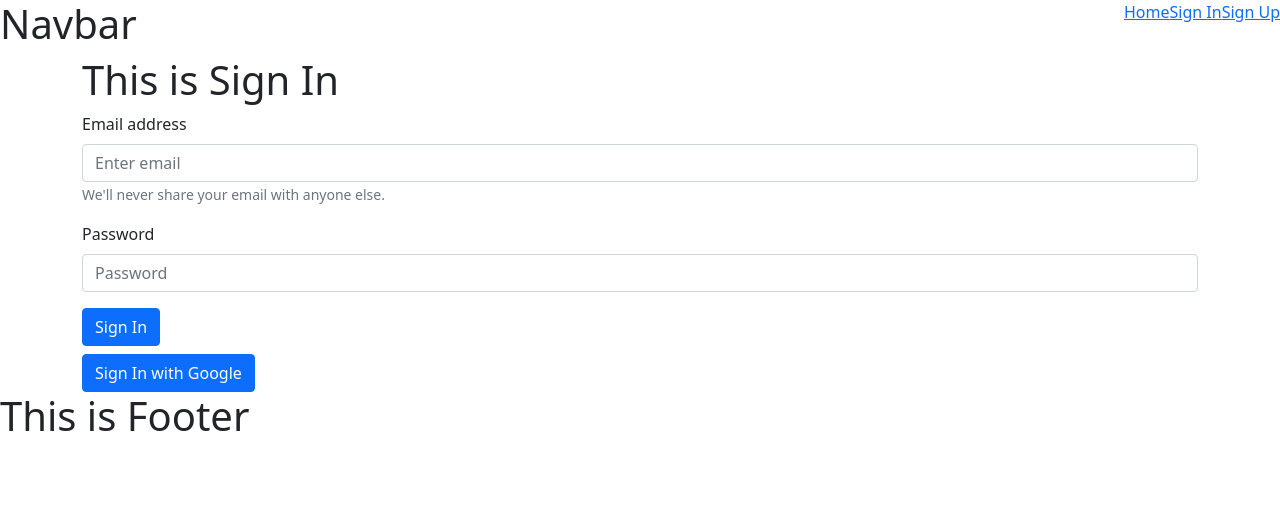
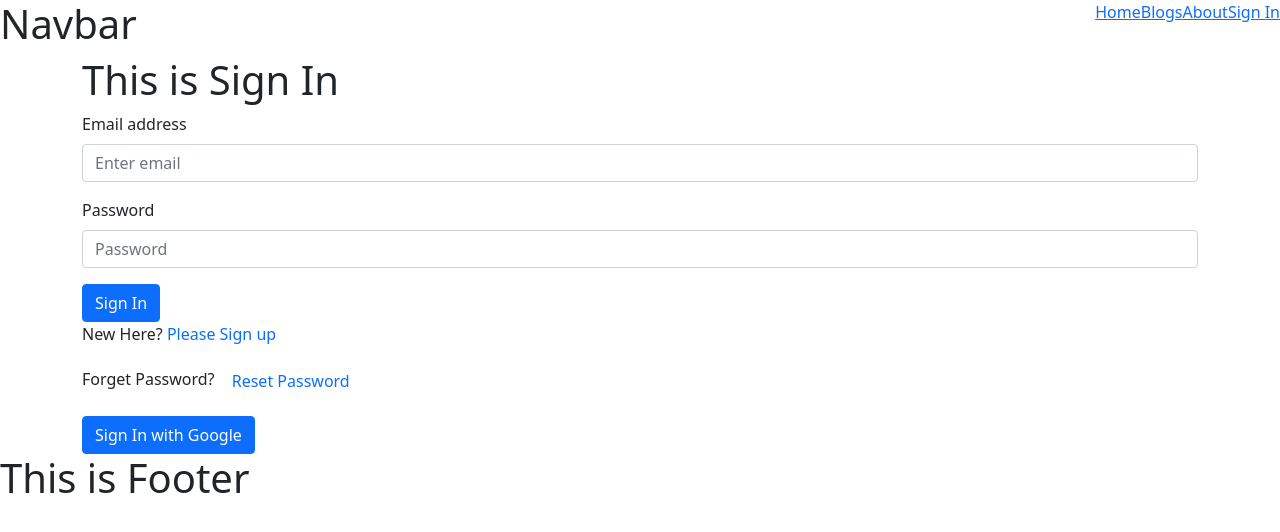
Before and after one commit to anwar-7/independent-service-provider-anwarul1, a React (Create React App) app: page /signin in a window 1280 px wide. Shown: the top 532 px of the page. Built offline with nearby package versions, Linux system fonts and the light colour scheme; no server answers.

Commit message:
update work and wathiethication sistem is complite

```diff
--- a/src/App.js
+++ b/src/App.js
@@ -9,6 +9,8 @@ import 'bootstrap/dist/css/bootstrap.min.css';
 import SignUp from './components/SignUp/SignUp';
 import CheckOut from './components/CheckOut/CheckOut';
 import RequireAuth from './components/RequireAuth/RequireAuth';
+import Blogs from './components/Blogs/Blogs';
+import About from './components/About/About';
 
 function App() {
   return (
@@ -17,6 +19,8 @@ function App() {
       <Routes>
         <Route path="/" element={<Home />} />
         <Route path="/home" element={<Home />} />
+        <Route path="/blogs" element={<Blogs />} />
+        <Route path="/about" element={<About />} />
         <Route path="/signin" element={<SignIn />} />
         <Route path="/signup" element={<SignUp />} />
         <Route
--- /dev/null
+++ b/src/components/About/About.js
@@ -0,0 +1,12 @@
+import React from 'react';
+import './About.css';
+
+const About = () => {
+  return (
+    <div>
+      <h1>This is my About Page....!!!!</h1>
+    </div>
+  );
+};
+
+export default About;
--- /dev/null
+++ b/src/components/Blogs/Blogs.js
@@ -0,0 +1,12 @@
+import React from 'react';
+import './Blogs.css';
+
+const Blogs = () => {
+  return (
+    <div>
+      <h1>This is my Blogs post</h1>
+    </div>
+  );
+};
+
+export default Blogs;
--- a/src/components/Navbar/Navbar.js
+++ b/src/components/Navbar/Navbar.js
@@ -22,6 +22,18 @@ const Navbar = () => {
         >
           Home
         </NavLink>
+        <NavLink
+          className={({ isActive }) => (isActive ? 'active-link' : 'link')}
+          to="/blogs"
+        >
+          Blogs
+        </NavLink>
+        <NavLink
+          className={({ isActive }) => (isActive ? 'active-link' : 'link')}
+          to="/about"
+        >
+          About
+        </NavLink>
         {user ? (
           <Button onClick={() => signOut(auth, navigate('/'))}>Sign Out</Button>
         ) : (
@@ -32,12 +44,12 @@ const Navbar = () => {
             Sign In
           </NavLink>
         )}
-        <NavLink
+        {/* <NavLink
           className={({ isActive }) => (isActive ? 'active-link' : 'link')}
           to="/signup"
         >
           Sign Up
-        </NavLink>
+        </NavLink> */}
       </div>
     </div>
   );
--- a/src/components/Signin/Signin.js
+++ b/src/components/Signin/Signin.js
@@ -1,12 +1,13 @@
 import React, { useEffect, useState } from 'react';
 import { Button, Form } from 'react-bootstrap';
 import {
+  useSendPasswordResetEmail,
   useSignInWithEmailAndPassword,
   useSignInWithGoogle,
 } from 'react-firebase-hooks/auth';
 import auth from '../../firebase.init';
 import './SignIn.css';
-import { useLocation, useNavigate } from 'react-router-dom';
+import { Link, useLocation, useNavigate } from 'react-router-dom';
 
 const SignIn = () => {
   const [userInfo, setUserInfo] = useState({
@@ -30,6 +31,8 @@ const SignIn = () => {
 
   // console.log(googleError);
 
+  const [sendPasswordResetEmail, sending] = useSendPasswordResetEmail(auth);
+
   const handleEmailChange = (e) => {
     const emailRegex = /\S+@\S+\.\S+/;
     const validEmail = emailRegex.test(e.target.value);
@@ -46,8 +49,10 @@ const SignIn = () => {
     const validPassword = passwordRegex.test(e.target.value);
     if (validPassword) {
       setUserInfo({ ...userInfo, password: e.target.value });
+      setError({ ...error, password: '' });
     } else {
       setError({ ...error, password: 'Please provide 6 digit' });
+      setUserInfo({ ...userInfo, password: '' });
     }
   };
 
@@ -81,10 +86,11 @@ const SignIn = () => {
               onChange={handleEmailChange}
               type="email"
               placeholder="Enter email"
+              required
             />
-            <Form.Text className="text-muted">
-              We'll never share your email with anyone else.
-            </Form.Text>
+            {error?.email && (
+              <p className="error-message text-danger">{error.email}</p>
+            )}
           </Form.Group>
 
           <Form.Group className="mb-3" controlId="formBasicPassword">
@@ -94,7 +100,11 @@ const SignIn = () => {
               onChange={handlePasswordChange}
               type="password"
               placeholder="Password"
+              required
             />
+            {error?.password && (
+              <p className="error-message text-danger">{error.password}</p>
+            )}
           </Form.Group>
           {/* <Form.Group className="mb-3" controlId="formBasicCheckbox">
             <Form.Check type="checkbox" label="Check me out" />
@@ -103,6 +113,25 @@ const SignIn = () => {
             Sign In
           </Button>
         </Form>
+        <p>
+          New Here?{' '}
+          <Link
+            to="/signup"
+            className="text-primary pe-auto text-decoration-none"
+            onClick={() => navigate('/signup')}
+          >
+            Please Sign up
+          </Link>{' '}
+        </p>
+        <p>
+          Forget Password?{' '}
+          <button
+            className="btn btn-link text-primary pe-auto text-decoration-none"
+            onClick={() => sendPasswordResetEmail(userInfo.email)}
+          >
+            Reset Password
+          </button>{' '}
+        </p>
         {/* google sign in field  */}
         <div className="google mt-2">
           <Button
--- a/src/components/Signup/Signup.js
+++ b/src/components/Signup/Signup.js
@@ -6,7 +6,7 @@ import {
   useSignInWithGoogle,
 } from 'react-firebase-hooks/auth';
 import auth from '../../firebase.init';
-import { useLocation, useNavigate } from 'react-router-dom';
+import { Link, useLocation, useNavigate } from 'react-router-dom';
 
 const SignUp = () => {
   const [userInfo, setUserInfo] = useState({
@@ -17,17 +17,18 @@ const SignUp = () => {
   const [error, setError] = useState({
     email: '',
     password: '',
+    confirmPassword: '',
   });
 
   const [createUserWithEmailAndPassword, user, loading, hookError] =
     useCreateUserWithEmailAndPassword(auth, { sendEmailVerification: true });
   // , { sendEmailVerification: true }
-  console.log(hookError);
+  // console.log(hookError);
 
   const [signInWithGoogle, googleUser, googleLoading, googleError] =
     useSignInWithGoogle(auth);
 
-  console.log(googleError);
+  // console.log(googleError);
 
   const handleEmailChange = (e) => {
     const emailRegex = /\S+@\S+\.\S+/;
@@ -57,9 +58,9 @@ const SignUp = () => {
   const handleConfirmPassword = (e) => {
     if (e.target.value === userInfo.password) {
       setUserInfo({ ...userInfo, confirmPassword: e.target.value });
-      setError({ ...error, password: '' });
+      setError({ ...error, confirmPassword: '' });
     } else {
-      setError({ ...error, password: "Password don't match" });
+      setError({ ...error, confirmPassword: "Password don't match" });
       setUserInfo({ ...userInfo, confirmPassword: '' });
     }
   };
@@ -76,6 +77,7 @@ const SignUp = () => {
   useEffect(() => {
     if (user || googleUser) {
       navigate(from, { replace: true });
+      // navigate('/signin');
     }
   }, [user, googleUser]);
 
@@ -96,10 +98,8 @@ const SignUp = () => {
               onChange={handleEmailChange}
               type="email"
               placeholder="Enter email"
+              required
             />
-            <Form.Text className="text-muted">
-              We'll never share your email with anyone else.
-            </Form.Text>
             {/* email error massage */}
             {error?.email && (
               <p className="error-message text-danger">{error.email}</p>
@@ -113,6 +113,7 @@ const SignUp = () => {
               onChange={handlePasswordChang}
               type="password"
               placeholder="Password"
+              required
             />
             {/* password error massage */}
             {error?.password && (
@@ -126,7 +127,13 @@ const SignUp = () => {
               onChange={handleConfirmPassword}
               type="Password"
               placeholder="Confirm Password"
+              required
             />
+            {error?.confirmPassword && (
+              <p className="error-message text-danger">
+                {error.confirmPassword}
+              </p>
+            )}
           </Form.Group>
           {/* <Form.Group className="mb-3" controlId="formBasicCheckbox">
             <Form.Check type="checkbox" label="Check me out" />
```
Also changed, not shown: src/components/About/About.css (added), src/components/Blogs/Blogs.css (added).
